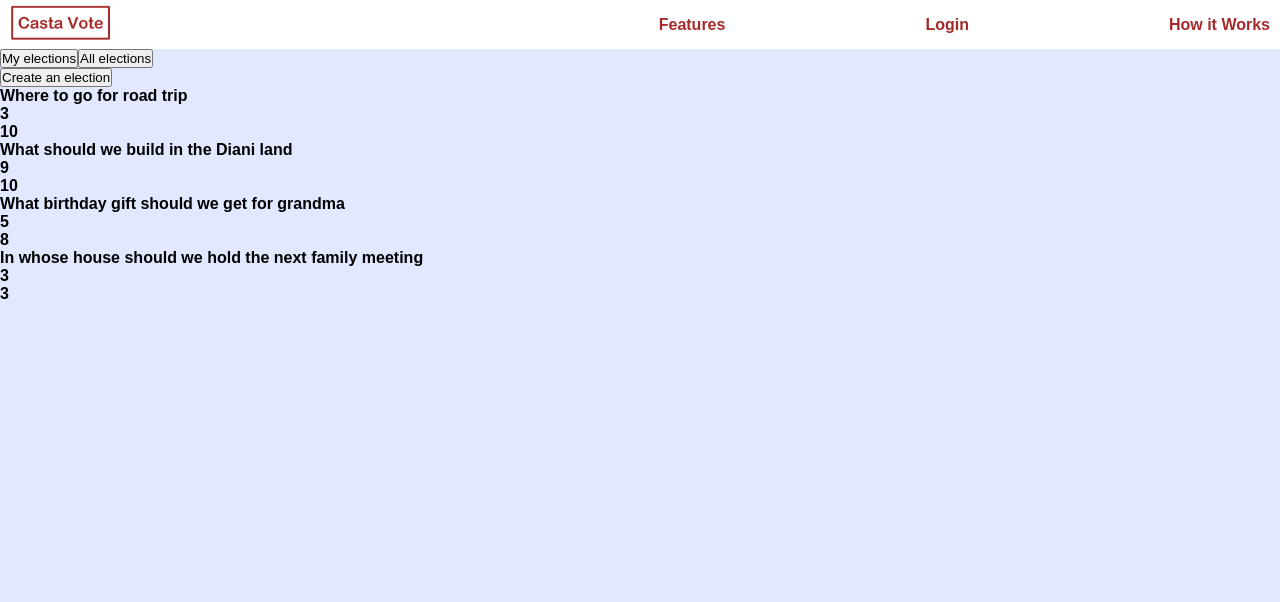
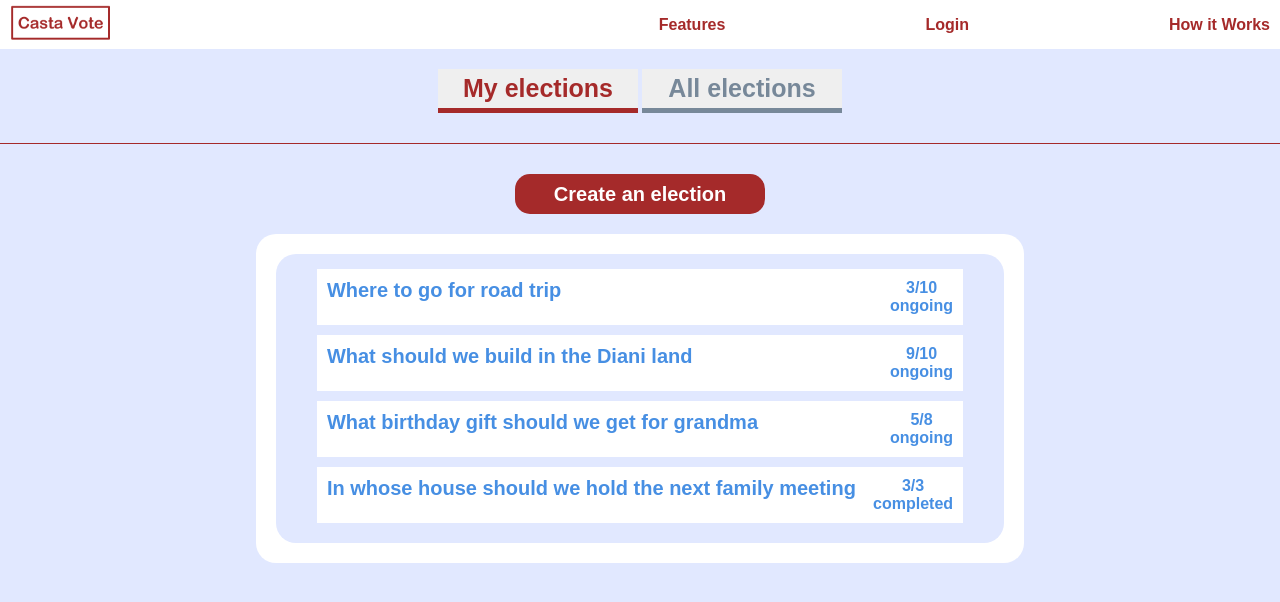
Before and after one commit to chris-wamae/kindledecision, a React (Create React App) app in the folder front-end/: page /user-dashboard in a window 1280 px wide. Shown: the top 602 px of the page. Built offline with nearby package versions, Linux system fonts and the light colour scheme.

Commit message:
Updated User dashboard

```diff
--- a/front-end/src/styles/Authentication.css
+++ b/front-end/src/styles/Authentication.css
@@ -89,3 +89,16 @@ border-radius:20px;
 {
 color:var(--chefchaouenBlue);
 }
+
+.election-info
+{
+display:flex;
+flex-direction:column;
+justify-content:center;
+align-items:center;
+}
+
+.election-votecount
+{
+display:flex;
+}
--- /dev/null
+++ b/front-end/src/styles/UserDashboard.css
@@ -0,0 +1,95 @@
+.election-selectors
+{
+    margin-top:20px;
+    display:flex;
+    justify-content:center;
+}
+
+.election-selector-active
+{
+    font-size:25px;
+    width:200px;
+    border:0px;
+    border-bottom:5px solid var(--auburn);
+    color:var(--auburn);
+    margin-right:2px;
+    margin-left:2px;
+    font-weight:bold;
+    padding:5px;
+}
+
+.election-selector-inactive
+{
+    font-size:25px;
+    width:200px;
+    border:0px;
+    border-bottom:5px solid lightslategray;
+    color:lightslategray;
+    margin-right:2px;
+    font-weight: bold;
+    margin-left:2px;
+    padding:5px;
+}
+
+.election-section
+{
+display:flex;
+flex-direction:column;
+align-items:center;
+margin-top:30px;
+padding-top:30px;
+border-top:1px solid var(--auburn);
+}
+
+.election-section button
+{
+width:250px;
+height:40px;
+border-radius:15px;
+border:0px;
+color:white;
+background-color:var(--auburn);
+font-weight:bold;
+font-size:20px;
+}
+
+.election-list-container
+{
+background-color:white;
+padding:20px;
+border-radius:20px;
+margin-top:20px;
+width:60%;
+}
+.election-list
+{
+background-color:var(--lavender);
+display:flex;
+flex-direction:column;
+align-items:center;
+padding:5px;
+border-radius:20px;
+padding-bottom:20px;
+}
+
+.single-election
+{
+display:flex;
+margin-top:10px;
+background-color:white;
+color:var(--chefchaouenBlue);
+width:90%;
+justify-content:space-between;
+padding:10px;
+}
+
+.votes
+{
+display:flex;
+margin-left:10px;
+}
+
+.election-title
+{
+font-size:20px;
+}
--- a/front-end/src/views/UserDashboard.js
+++ b/front-end/src/views/UserDashboard.js
@@ -1,9 +1,9 @@
 import Navbar from "../components/Navbar";
+import "../styles/UserDashboard.css"
 import { useState } from "react";
-function UserDashboard()
-{
+function UserDashboard() {
   const navItems = ["Features", "Login", "How it Works"]
-    const [whichElections,setWhichElections] = useState(true);
+  const [whichElections, setWhichElections] = useState(true);
   const dummyMyElections = [
     { id: 1, title: "Where to go for road trip", votesCast: 3, totalVotes: 10 },
     { id: 2, title: "What should we build in the Diani land", votesCast: 9, totalVotes: 10 },
@@ -13,7 +13,7 @@ function UserDashboard()
 
   const dummyAllElections = [
     { id: 1, title: "Best Valorant maps for LAN tourney", votesCast: 0, totalVotes: 10 },
-        { id: 2, title: "Should I get the AMG GT 45s or an AMG E63s", votesCast: 7, totalVotes: 8},
+    { id: 2, title: "Should I get the AMG GT 45s or an AMG E63s", votesCast: 7, totalVotes: 8 },
     { id: 3, title: "Should Jenny leave her job : )", votesCast: 3, totalVotes: 6 },
     { id: 4, title: "Restaurant for besties lunch?", votesCast: 4, totalVotes: 6 },
     { id: 5, title: "Where to go for road trip", votesCast: 0, totalVotes: 9 },
@@ -22,31 +22,38 @@ function UserDashboard()
     { id: 8, title: "In whose house should we hold the next family meeting", votesCast: 4, totalVotes: 7 }
   ];
 
-      console.log(whichElections)
+  function ElectionsDisplay(whichElections) {
+    if (whichElections == true) {
+      return dummyMyElections.map(e => {
+        return <div key={e.id} className="single-election">
+          <div className="election-title">{e.title}</div>
+          <div className="votes">
+            <div className="election-info">
+              <div className="election-votecount">
+              <div>{e.votesCast}</div>
+                <div>/{e.totalVotes}</div>
+              </div>
 
-    function ElectionsDisplay(whichElections)
-    {
-      if(whichElections == true)
-     {
-       return dummyMyElections.map(e => {
-       return <div key={e.id}>
-            <div>{e.title}</div>
-            <div>
-                <div>{e.votesCast}</div>
-                <div>{e.totalVotes}</div>
+              <div className="election-status">{e.totalVotes !== e.votesCast ? "ongoing" : "completed"}</div>
+            </div>
           </div>
         </div>
       })
 
     }
 
-     else{
+    else {
       return dummyAllElections.map(e => {
-        return  <div key={e.id}>
-                <div>{e.title}</div>
-                <div>
+        return <div key={e.id} className="single-election">
+          <div className="election-title">{e.title}</div>
+          <div className="votes">
+            <div className="election-info">
+            <div className="election-votecount">
               <div>{e.votesCast}</div>
-                    <div>{e.totalVotes}</div>
+              <div>/{e.totalVotes}</div>
+              </div>
+              <div className="election-status">{e.totalVotes !== e.votesCast ? "ongoing" : "completed"}</div>
+            </div>
           </div>
         </div>
       })
@@ -55,16 +62,19 @@ function UserDashboard()
   }
   return (
     <>
-      <Navbar navItems={navItems}/>
-      <section>
-        <button onClick={()=> setWhichElections(true)}>My elections</button>
-        <button onClick={()=> setWhichElections(false)}>All elections</button>
+      <Navbar navItems={navItems} />
+      <section className="election-selectors">
+        <button onClick={() => setWhichElections(true)} className={whichElections ? "election-selector-active" : "election-selector-inactive"}>My elections</button>
+        <button onClick={() => setWhichElections(false)} className={!whichElections ? "election-selector-active" : "election-selector-inactive"}>All elections</button>
       </section>
-      <section>
+      <section className="election-section">
         <button>Create an election</button>
+        <div className="election-list-container">
           <div className="election-list">
             {ElectionsDisplay(whichElections)}
           </div>
+        </div>
+
       </section>
     </>
   )
```
Lines whose indentation alone changed are shown as unchanged.
